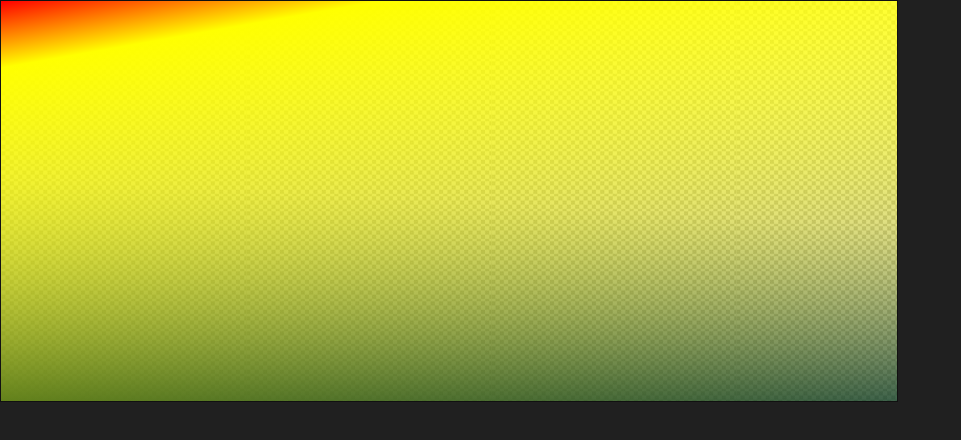
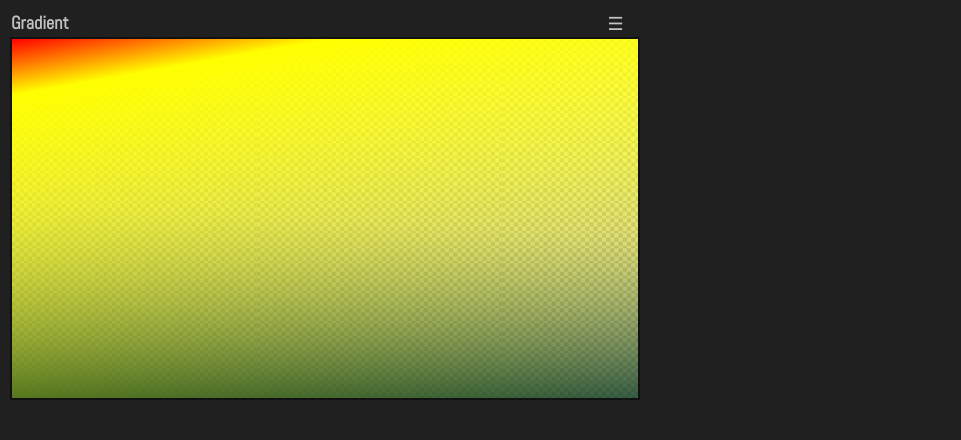
Before and after one commit to tschiboka/colorpicker, a React (Create React App) app: page / in a window 1280 px wide. Shown: the top 440 px of the page, without its empty margins (0-961 px from the left). Built offline with nearby package versions, Linux system fonts and the light colour scheme.

Commit message:
create ResultDisplays header

```diff
--- a/src/App.scss
+++ b/src/App.scss
@@ -6,7 +6,7 @@
 * {
     margin: 0;
     padding: 0;
-    box-sizing: content-box;
+    box-sizing: border-box;
     font-family: "Abel";
     outline: none;
 }
@@ -14,6 +14,7 @@
 .App {
     width: 100vw;
     height: 100vh;
+    padding: 10px;
     background: #202020;
     font-weight: bold;
     & > button {
--- a/src/Components/ResultDisplay/ResultDisplay.js
+++ b/src/Components/ResultDisplay/ResultDisplay.js
@@ -19,7 +19,6 @@ export default class ResultDisplay extends Component {
 
 
     getStyleObj(isCheckered = false) {
-        console.log("HERE")
         const checkeredStyle = { backgroundImage: `url(${checkeredRect})` };
         const whiteStyle = { backgroundColor: "white" };
         return isCheckered ? checkeredStyle : whiteStyle;
@@ -30,6 +29,14 @@ export default class ResultDisplay extends Component {
     render() {
         return (
             <div className="ResultDisplay">
+                <div className="ResultDisplay__header">
+                    <span>Gradient</span>
+
+                    <button className="ResultDisplay__menu-btn">
+                        &#9776;
+                    </button>
+                </div>
+
                 <div
                     className="ResultDisplay__checkered-bg"
                     style={this.getStyleObj(this.props.checkered)}>
--- a/src/Components/ResultDisplay/ResultDisplay.scss
+++ b/src/Components/ResultDisplay/ResultDisplay.scss
@@ -4,11 +4,44 @@ $borderColor: #111;
 $border: 1px solid $borderColor;
 
 .ResultDisplay {
-    width: 70%;
+    width: 50%;
     height: 50%;
-    border: $border;
+    display: flex;
+    flex-direction: column;
+    .ResultDisplay__header {
+        width: 100%;
+        height: 7%;
+        display: flex;
+        justify-content: space-between;
+        font-size: 18px;
+        color: $primarytColor;
+        padding: 1px;
+        .ResultDisplay__menu-btn {
+            width: 5%;
+            height: 100%;
+            border: none;
+            background: transparent;
+            color: $primarytColor;
+            font-size: 18px;
+            display: flex;
+            flex-direction: column;
+            justify-content: space-around;
+            text-align: right;
+            &:hover {
+                font-size: 16px;
+            }
+        }
+    }
     .ResultDisplay__checkered-bg, .ResultDisplay__color-bg {
         width: 100%;
-        height: 100%;
+        border: $border;
+    }
+    .ResultDisplay__checkered-bg { height: 93%; }
+    .ResultDisplay__color-bg { height: 100%; }
+}
+
+@media only screen and (max-width: 500px) and (orientation: portrait) {
+    .ResultDisplay {
+        width: 100%;
     }
 }
```
